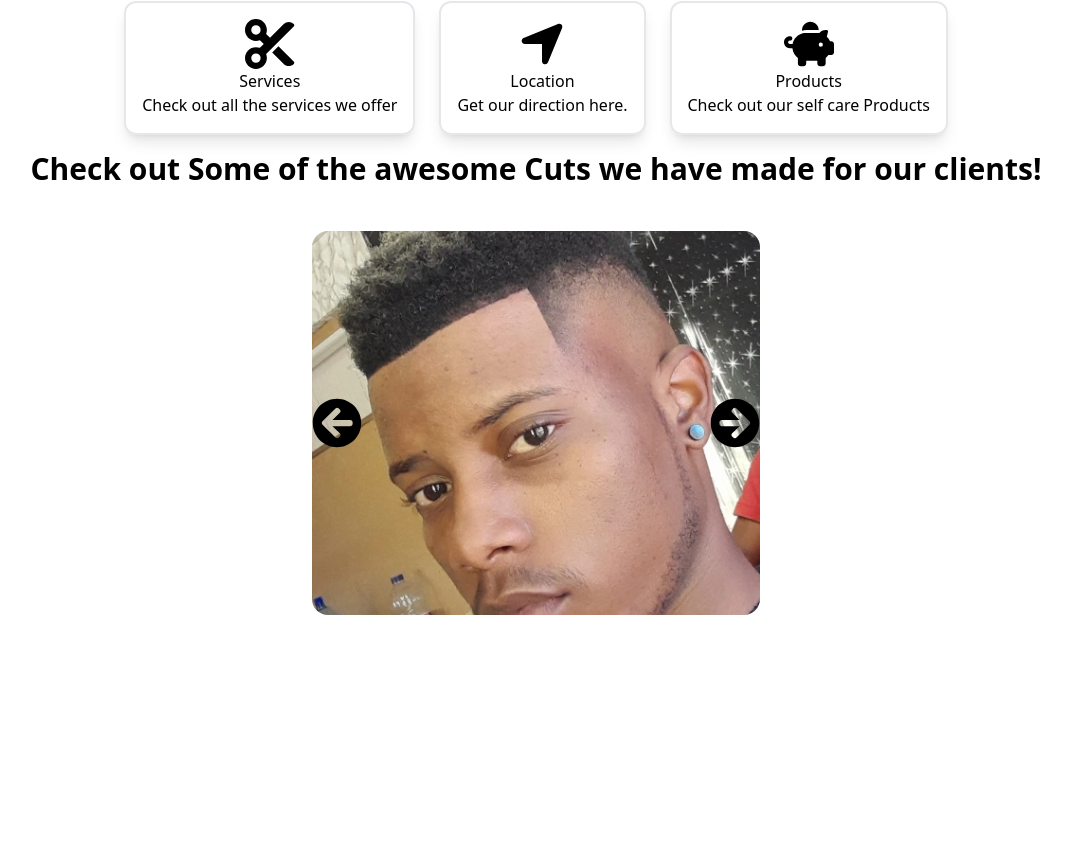
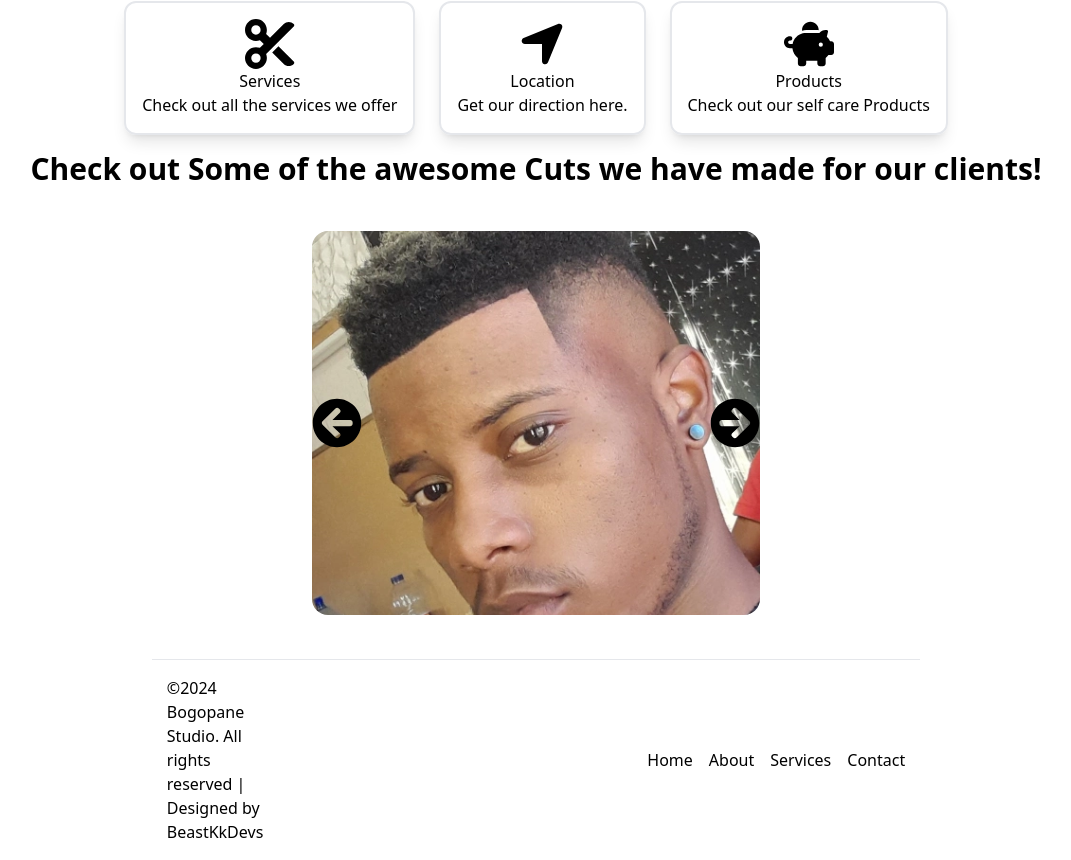
Before and after one commit to koketsobogopane/skat_babershop, a Next.js app: page / in a window 1280 px wide. Shown: the part 937-1797 px from the top of the page, without its empty margins (104-1175 px from the left). Before the commit the page ends 1596 px from the top, so only its background shows below. Built offline with nearby package versions, Linux system fonts and the light colour scheme.

Commit message:
Add footer to layout and styling

```diff
--- a/components/layout/footer.jsx
+++ b/components/layout/footer.jsx
@@ -1,9 +1,34 @@
-import React from 'react'
+import React from 'react';
+import logoImage from '../../public/Images/logo/logo1.png';
+import Image from 'next/image';
 
-function footer() {
+function Footer() {
   return (
-    <div>footer</div>
-  )
+    <footer className=" flex items-center justify-center">
+      <div className=" text-black flex items-center justify-center gap-96 pt-4 pb-4 w-96 pr-96 pl-96 border-solid border-0 border-t  ">
+        <p >
+          ©2024 Bogopane Studio. All rights reserved | Designed by
+          {' BeastKkDevs '}
+        </p>
+        <nav>
+          <ul className=" flex flex-row gap-4">
+            <li>
+              <a href="#home">Home</a>
+            </li>
+            <li>
+              <a href="#about">About</a>
+            </li>
+            <li>
+              <a href="#services">Services</a>
+            </li>
+            <li>
+              <a href="#contact">Contact</a>
+            </li>
+          </ul>
+        </nav>
+      </div>
+    </footer>
+  );
 }
 
-export default footer
+export default Footer;
--- a/components/layout/layout.jsx
+++ b/components/layout/layout.jsx
@@ -1,14 +1,16 @@
 //NextJS toolkit
-import { Fragment } from "react";
+import { Fragment } from 'react';
 
 //My components
-import MainNavigation from "./main-navigation";
+import MainNavigation from './main-navigation';
+import Footer from './footer';
 
 export default function Layout(props) {
   return (
     <Fragment>
-        <MainNavigation />
-        {props.children}
+      <MainNavigation />
+      {props.children}
+      <Footer />
     </Fragment>
-  )
+  );
 }
```
